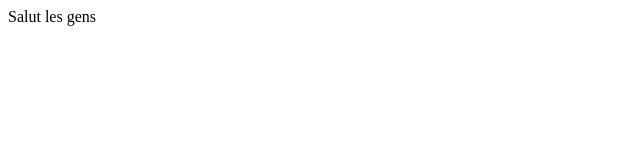
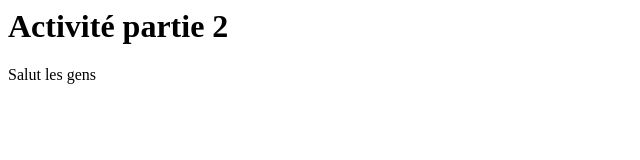
Before and after one commit to simbur91/Exercice_git, a plain HTML site: page index.html in a window 1280 px wide. Shown: the whole page, without its empty margins (0-640 px from the left). Drawn offline with Linux system fonts and the light colour scheme.

Commit message:
Ajout d'un titre principal dans le bloc body

```diff
--- a/index.html
+++ b/index.html
@@ -3,6 +3,7 @@
 <link href="style.css" rel="stylesheet" type="text/css">
 </head>
 <body>
+  <h1> Activité partie 2</h1>
 <p> Salut les gens </p>
 </body>
 </html>
```
